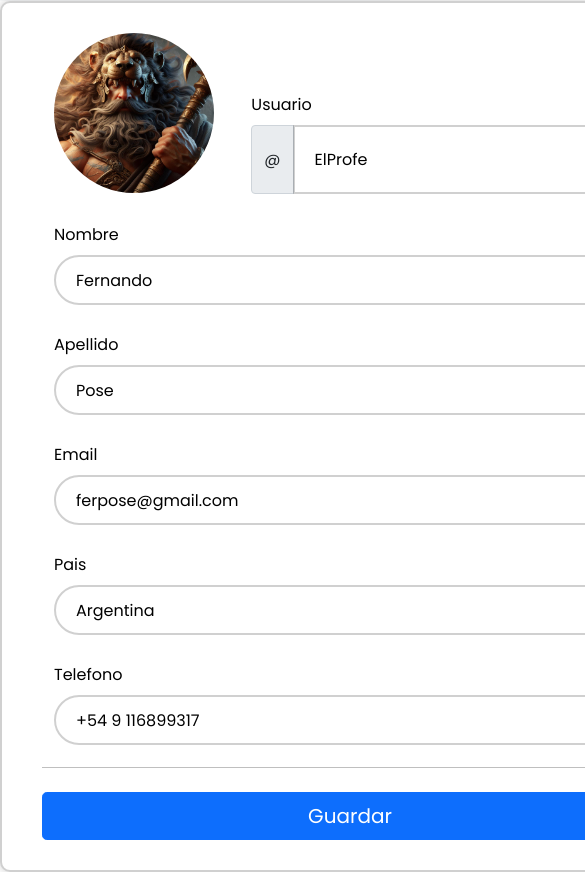
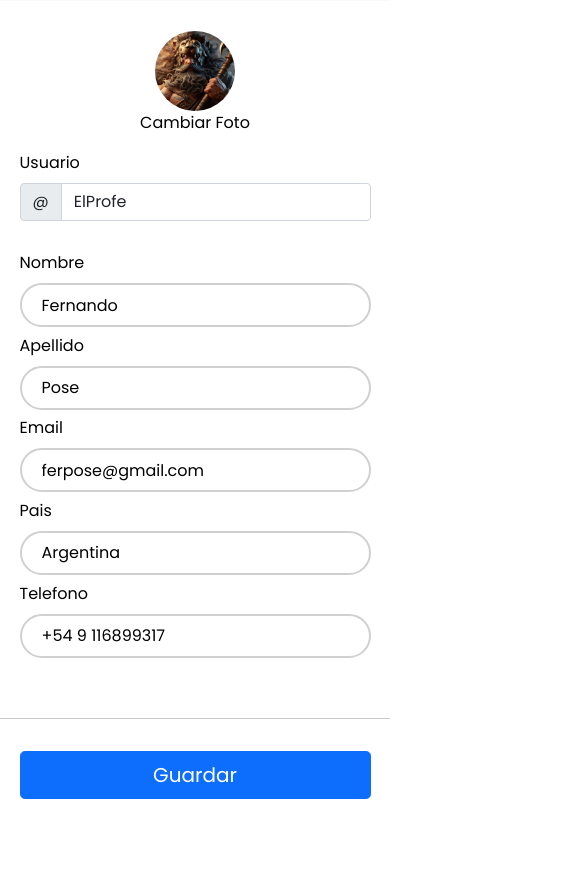
Before and after one commit to FedeGioia/FPTraining, a plain HTML site: page perfil.html in a window 390 px wide. Shown: the part 85-957 px from the top of the page, 585 px wide, since content can reach past the window. After the commit the page ends 904 px from the top, so only its background shows below. Drawn offline with nearby package versions, Linux system fonts and the light colour scheme.

Commit message:
signIn, register, perfil, todo responsive

```diff
--- a/css/perfil.css
+++ b/css/perfil.css
@@ -9,10 +9,8 @@
 .wrapper {
     width: 700px;
     background: transparent;
-    border: 2px solid rgba(24, 23, 23, 0.2);
     backdrop-filter: blur(20px);
     color:#000000;
-    box-shadow: 0 0 10px rgba(0,0,0, .2);
     border-radius: 10px;
     padding: 30px 40px;
 }
@@ -21,6 +19,19 @@
     font-size: 36px;
     text-align: center;
 }
+
+.foto-interfaz {
+    display: flex;
+    flex-direction: column;
+    justify-content: center;
+    align-items: center;
+}
+
+.nav-item a {
+    text-align: center;
+}
+
+
 .wrapper .input-box {
     width: 100%;
     height: 50px;
@@ -39,3 +50,50 @@
     font-size: 16px;
     padding: 20px 45px 20px 20px;
 }
+
+
+@media screen and (max-width: 600px) {
+
+    .wrapper {
+        width: 100%;
+        height: 100%;
+        background: transparent;
+        backdrop-filter: blur(20px);
+        color:#000000;
+        border-radius: 10px;
+        padding: 30px 40px;
+        padding-left: 5%;
+        padding-right: 5%;
+    }
+
+    .wrapper .input-box {
+        width: 100%;
+        height: 50px;
+        margin: 30px 0;
+        position: flex;
+        padding-bottom: 15%;
+    }
+
+    .foto-usuario {
+        display: flex;
+        justify-content: space-between;
+    }
+
+    .boton {
+        padding-top: 2%;
+        padding-left: 5%;
+        padding-right: 5%;
+        padding-bottom: 5%;
+    }
+
+    .foto-interfaz {
+        display: flex;
+        flex-direction: column;
+        justify-content: center;
+        align-items: center;
+    }
+
+    .nav-item a {
+        text-align: center;
+    }
+}
--- a/css/register.css
+++ b/css/register.css
@@ -142,7 +142,6 @@ select option {
 }
 
 @media screen and (max-width: 600px) {
-
   .wrapper h1 {
     font-size: 36px;
     text-align: center;
@@ -151,7 +150,7 @@ select option {
 
   .wrapper {
     width: 95vw;
-    height: 98vh;
+    height: 650px;
     background: transparent;
     border: 2px solid rgba(255, 255, 255, 0.2);
     backdrop-filter: blur(20px);
@@ -256,5 +255,4 @@ select option {
     padding-left: 5%;
     padding-right: 5%;
   }
-
 }
--- a/css/signIn.css
+++ b/css/signIn.css
@@ -114,3 +114,111 @@ body {
 .link-registrarse p a:hover {
   text-decoration: underline;
 }
+
+@media screen and (max-width: 600px) {
+  .wrapper h1 {
+    font-size: 36px;
+    text-align: center;
+    padding-top: 15%;
+  }
+
+  .wrapper {
+    width: 95vw;
+    height: 600px;
+    background: transparent;
+    border: 2px solid rgba(255, 255, 255, 0.2);
+    backdrop-filter: blur(20px);
+    color: #ffffff;
+    box-shadow: 0 0 10px rgba(0, 0, 0, 0.2);
+    border-radius: 10px;
+    padding: 0px 0px;
+  }
+
+  body {
+    display: flex;
+    justify-content: center;
+    align-items: center;
+    min-height: 100vh;
+    background-color: #2982e8;
+    background: url(../images/hombreMamado.jpg);
+    background-size: cover;
+    background-position: center;
+  }
+  .wrapper .input-box {
+    width: 100%;
+    height: 35px;
+    margin: 30px 0;
+    position: center;
+    padding-left: 5%;
+    padding-right: 5%;
+    padding-bottom: 10%;
+  }
+
+  .input-box input {
+    width: 100%;
+    height: 100%;
+    background: transparent;
+    border: none;
+    outline: none;
+    border: 2px solid rgba(255, 255, 255, 0.2);
+    border-radius: 40px;
+    color: #ffffff;
+    font-size: 16px;
+    padding: 20px 45px 20px 20px;
+  }
+
+  .input-box input::placeholder {
+    color: #ffffff;
+    opacity: 80%;
+  }
+
+  .wrapper .btn {
+    width: 100%;
+    height: 40px;
+    background: #ffffff;
+    border: none;
+    outline: none;
+    border-radius: 40px;
+    box-shadow: 0 0 10px rgba(0, 0, 0, 0.1);
+    cursor: pointer;
+    font-size: 16px;
+    color: #333;
+    font-weight: 600;
+  }
+
+  .boton {
+    padding-left: 5%;
+    padding-right: 5%;
+  }
+
+  .link-registrarse p a {
+    color: #ffffff;
+    text-decoration: none;
+    font-weight: 600;
+  }
+
+  .wrapper .link-registrarse {
+    font-size: 14.5px;
+    justify-content: space-between;
+    width: 100%;
+    padding-left: 5%;
+    padding-right: 5%;
+  }
+
+  .input-box i {
+    position: absolute;
+    right: 20px;
+    top: 50%;
+    transform: translateY(-50%);
+    font-size: 20px;
+    padding-right: 5%;
+    padding-bottom: 0.5%;
+  }
+
+  .remember-forgot {
+    padding-left: 5%;
+    padding-right: 5%;
+    padding-top: 2%;
+    padding-bottom: 2%;
+  }
+}
--- a/perfil.html
+++ b/perfil.html
@@ -1,10 +1,9 @@
 <!DOCTYPE html>
 <html lang="en">
-
   <head>
     <style>
       .card:hover {
-        background-color: #0D6EFD;
+        background-color: #0d6efd;
         font-weight: bold;
       }
     </style>
@@ -12,123 +11,178 @@
     <meta http-equiv="X-UA-Compatible" content="IE=edge" />
     <meta name="viewport" content="width=device-width, initial-scale=1.0" />
     <title>FPTraining</title>
-    <link rel="stylesheet" href="css/perfil.css">
+    <link rel="stylesheet" href="css/perfil.css" />
     <script src="https://ajax.googleapis.com/ajax/libs/jquery/3.7.1/jquery.min.js"></script>
     <script src="https://cdn.jsdelivr.net/npm/bootstrap@5.1.3/dist/js/bootstrap.bundle.min.js"></script>
-    <link href="https://cdn.jsdelivr.net/npm/bootstrap@5.1.3/dist/css/bootstrap.min.css" rel="stylesheet">
-      <link href='https://unpkg.com/boxicons@2.1.4/css/boxicons.min.css' rel='stylesheet'>
-  <link href="https://fonts.googleapis.com/css2?family=Poppins&display=swap" rel="stylesheet">
-
+    <link
+      href="https://cdn.jsdelivr.net/npm/bootstrap@5.1.3/dist/css/bootstrap.min.css"
+      rel="stylesheet"
+    />
+    <link
+      href="https://unpkg.com/boxicons@2.1.4/css/boxicons.min.css"
+      rel="stylesheet"
+    />
+    <link
+      href="https://fonts.googleapis.com/css2?family=Poppins&display=swap"
+      rel="stylesheet"
+    />
   </head>
 
   <body>
     <nav class="navbar navbar-expand-lg navbar-light bg-light">
-        <div class="container-fluid"> <!-- Añadimos un contenedor fluido para que la barra se expanda -->
+      <div class="container-fluid">
+        <!-- Añadimos un contenedor fluido para que la barra se expanda -->
         <a class="navbar-brand" href="#">
-                <img src="images/fptraining.jpeg" alt="FPTraining" width="60" height="60" class="rounded-circle">
+          <img
+            src="images/fptraining.jpeg"
+            alt="FPTraining"
+            width="60"
+            height="60"
+            class="rounded-circle"
+          />
         </a>
-            <button class="navbar-toggler" type="button" data-bs-toggle="collapse" data-bs-target="#navbarNav" aria-controls="navbarNav" aria-expanded="false" aria-label="Toggle navigation">
+        <button
+          class="navbar-toggler"
+          type="button"
+          data-bs-toggle="collapse"
+          data-bs-target="#navbarNav"
+          aria-controls="navbarNav"
+          aria-expanded="false"
+          aria-label="Toggle navigation"
+        >
           <span class="navbar-toggler-icon"></span>
         </button>
-            <div class="collapse navbar-collapse justify-content-start" id="navbarNav">
+        <div
+          class="collapse navbar-collapse justify-content-start"
+          id="navbarNav"
+        >
           <ul class="navbar-nav">
             <li class="nav-item">
-                        <a class="nav-link active" aria-current="page" href="index.html">Calendario</a>
+              <a class="nav-link active" aria-current="page" href="index.html"
+                >Calendario</a
+              >
             </li>
             <li class="nav-item">
               <a class="nav-link" href="ejercicios.html">Ejercicios</a>
             </li>
           </ul>
         </div>
-            <div class="dropdown text-end">
-                <a href="#" class="d-block link-body-emphasis text-decoration-none dropdown-toggle" data-bs-toggle="dropdown" aria-expanded="false">
-                    <img src="images/Hercules.jpeg" alt="mdo" width="40" height="40" class="rounded-circle">
-                </a>
-                <ul class="dropdown-menu text-small" >
-                    <li><a class="dropdown-item" href="perfil.html">Perfil</a></li>
-                    <li><hr class="dropdown-divider"></li>
-                    <li><a class="dropdown-item" href="signIn.html">Cerrar Sesion</a></li>
-                </ul>
+      </div>
+    </nav>
+    <form class="needs-validation" novalidate="">
+      <div class="wrapper">
+        <!-- Avatar y Usuario -->
+        <div class="foto-interfaz">
+            <div class="foto">
+                <img
+                  src="images/Hercules.jpeg"
+                  alt="mdo"
+                  width="80"
+                  height="80"
+                  class="rounded-circle"
+                />
+              </div>
+              <div class="editar-foto">
+                <p>Cambiar Foto</p>
               </div>
         </div>
-    </nav>
-    <div class="container justify-content-center">
 
-    <div class="row justify-content-center" id="myDIV">
-        <div class="col-md-7 col-lg-8">
-            <form class="needs-validation" novalidate="">
-                <div class="wrapper row">
-                    <!-- Avatar y Usuario -->
-                    <div class="col-12 justify-content-lg-start align-items-center d-flex">
-                        <div class="col-4">
-                            <img src="images/Hercules.jpeg" alt="mdo" width="160" height="160" class="rounded-circle">
-                        </div>
-                        <div class="col-8 align-self-center" style="margin-top: 10px;">
-                            <div class="input-box">
+        <div class="usuario">
           <label for="username" class="form-label">Usuario</label>
           <div class="input-group has-validation">
             <span class="input-group-text">@</span>
-                                    <input type="text" class="form-control" id="username" placeholder="Username" value="ElProfe" required="">
+            <input
+              type="text"
+              class="form-control"
+              id="username"
+              placeholder="Username"
+              value="ElProfe"
+              required=""
+            />
             <div class="invalid-feedback"></div>
-                                </div>
-                            </div>
-                        </div>
-                    </div>
-
-
-
-
-                <div class="col-12">
-                <div class="input-box">
-                <label for="firstName" class="form-label">Nombre</label>
-                <input type="text" class="form-control" id="firstName" placeholder="" value="Fernando" required="">
-                <div class="invalid-feedback">
-                </div>
-                </div>
-                </div>
-
-                <div class="col-12">
-                <div class="input-box ">
-                <label for="lastName" class="form-label">Apellido</label>
-                <input type="text" class="form-control" id="lastName" placeholder="" value="Pose" required="">
-                <div class="invalid-feedback">
-                </div>
           </div>
         </div>
 
         <div class="col-12">
           <div class="input-box">
-                <label for="email" class="form-label">Email <span class="text-body-secondary"></span></label>
-                <input type="email" class="form-control" id="email" placeholder="you@example.com" value="ferpose@gmail.com">
-                <div class="invalid-feedback">
+            <label for="firstName" class="form-label">Nombre</label>
+            <input
+              type="text"
+              class="form-control"
+              id="firstName"
+              placeholder=""
+              value="Fernando"
+              required=""
+            />
+            <div class="invalid-feedback"></div>
           </div>
+        </div>
+
+        <div class="col-12">
+          <div class="input-box">
+            <label for="lastName" class="form-label">Apellido</label>
+            <input
+              type="text"
+              class="form-control"
+              id="lastName"
+              placeholder=""
+              value="Pose"
+              required=""
+            />
+            <div class="invalid-feedback"></div>
+          </div>
+        </div>
+
+        <div class="col-12">
+          <div class="input-box">
+            <label for="email" class="form-label"
+              >Email <span class="text-body-secondary"></span
+            ></label>
+            <input
+              type="email"
+              class="form-control"
+              id="email"
+              placeholder="you@example.com"
+              value="ferpose@gmail.com"
+            />
+            <div class="invalid-feedback"></div>
           </div>
         </div>
 
         <div class="col-md-6">
           <div class="input-box">
             <label for="country" class="form-label">Pais</label>
-                        <input type="text" class="form-control" id="country" placeholder="Ingresar pais" value="Argentina">
-                    <div class="invalid-feedback">
-                    </div>
+            <input
+              type="text"
+              class="form-control"
+              id="country"
+              placeholder="Ingresar pais"
+              value="Argentina"
+            />
+            <div class="invalid-feedback"></div>
           </div>
         </div>
         <div class="col-md-6">
           <div class="input-box">
             <label for="country" class="form-label">Telefono</label>
-                            <input type="text" class="form-control" id="country" placeholder="" value="+54 9 116899317">
-                        <div class="invalid-feedback">
+            <input
+              type="text"
+              class="form-control"
+              id="country"
+              placeholder=""
+              value="+54 9 116899317"
+            />
+            <div class="invalid-feedback"></div>
           </div>
-
         </div>
       </div>
 
-            <hr class="my-4">
-
-            <button class="w-100 btn btn-primary btn-lg" type="submit">Guardar</button>
+      <hr class="my-4" />
+      <div class="boton">
+        <button class="w-100 btn btn-primary btn-lg" type="submit">
+          Guardar
+        </button>
+      </div>
     </form>
-        </div>
-    </div>
-     </div>
   </body>
 </html>
```
Also changed, not shown: ejercicio.html (+3 -2 lines), register.html (+1 -2 lines), signIn.html (+3 -2 lines). Lines whose indentation alone changed are shown as unchanged.
